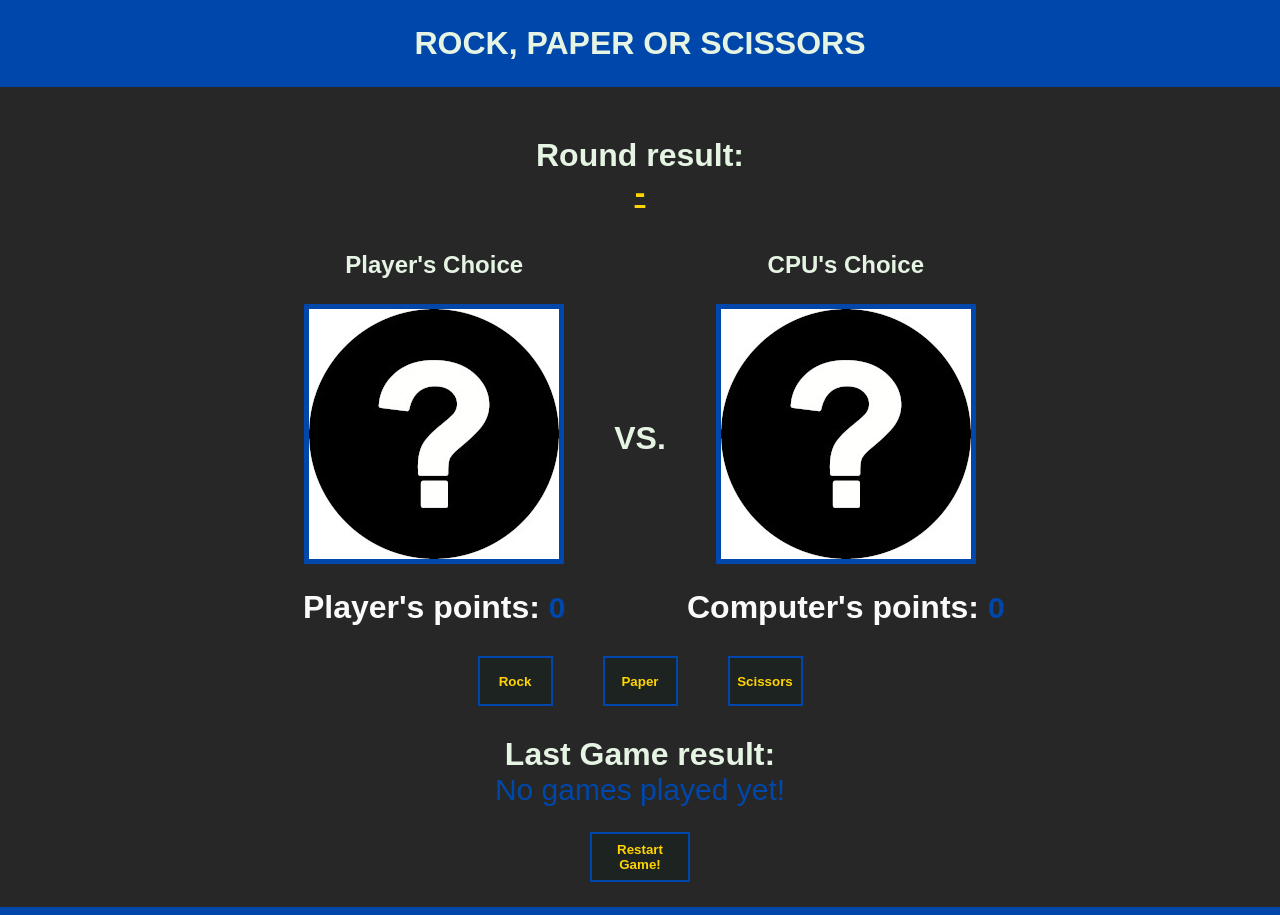
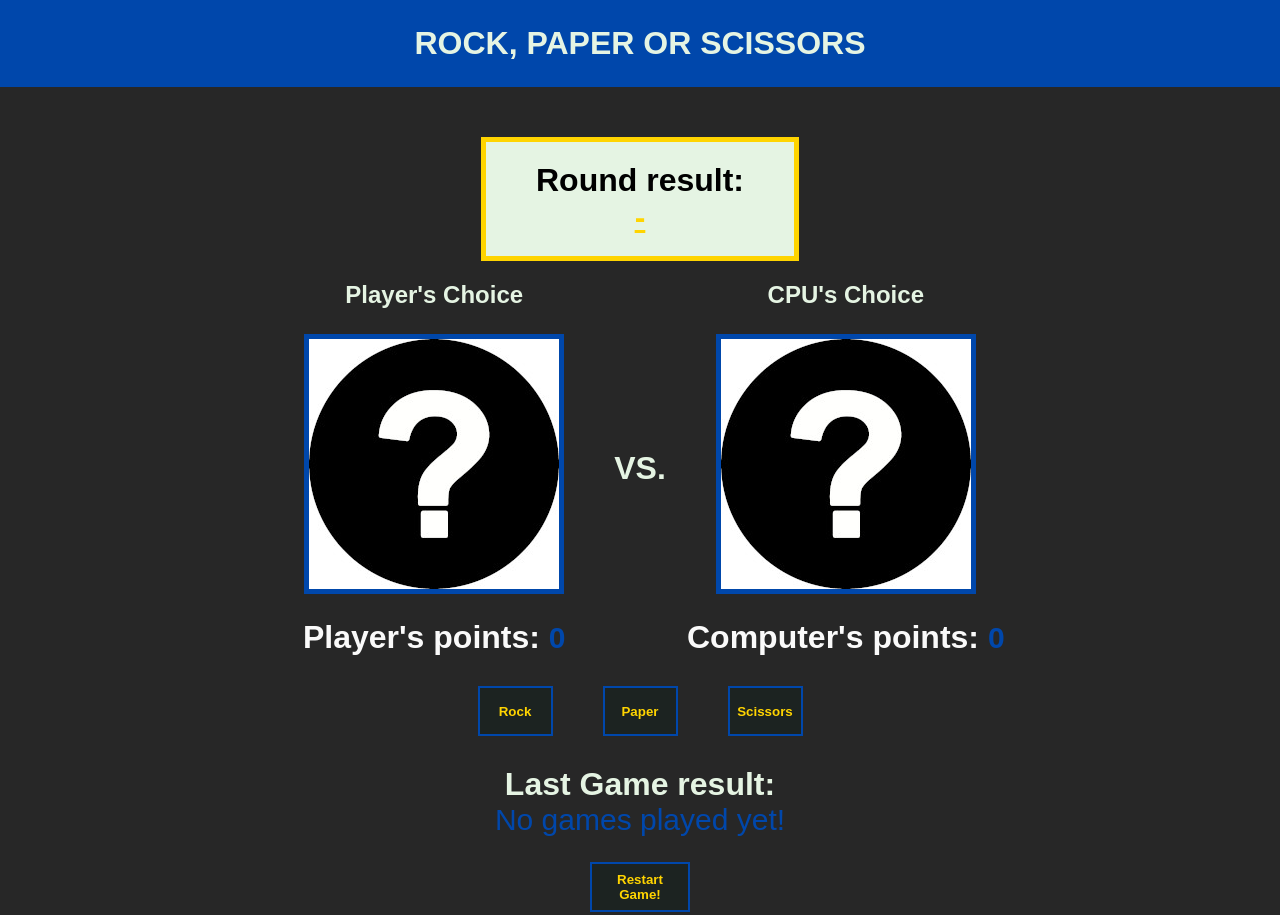
Before and after one commit to Z3BINI/rock-paper-scissors, a plain HTML site: page index.html in a window 1280 px wide. Shown: the top 915 px of the page. Drawn offline with Linux system fonts and the light colour scheme.

Commit message:
A little more linear at round end.

```diff
--- a/css/style.css
+++ b/css/style.css
@@ -17,8 +17,15 @@ body, .vertical {
 }
 
 .roundStatus {
-    margin-bottom: 40px;
+    margin-bottom: 20px;
     text-align: center;
+    padding: 20px 50px;
+    border: 5px solid #FFD400;
+    background-color: #e5f4e3;
+}
+
+.blackColor {
+    color: black;
 }
 .header {
     display: flex;
--- a/index.html
+++ b/index.html
@@ -13,7 +13,7 @@
     </div>
 
     <div class="roundStatus">
-        <h3>Round result:</h3>
+        <h3 class="blackColor">Round result:</h3>
         <p class="result">-</p>
     </div>
 
--- a/js/script.js
+++ b/js/script.js
@@ -37,7 +37,7 @@ function resetGame() {
 
 function gameOver (winner, winnerScore, loserScore) {
     gameResultHTML.textContent = `${winner} won! ${winnerScore} to ${loserScore}`;
-    gameOverHTML.textContent ='Game Over! Last Round Result:'
+    gameOverHTML.textContent ='Game Over! Press Restart Game to play again! Last Round Result:'
     btns.forEach(btn => btn.disabled = true );
 }
 
```
